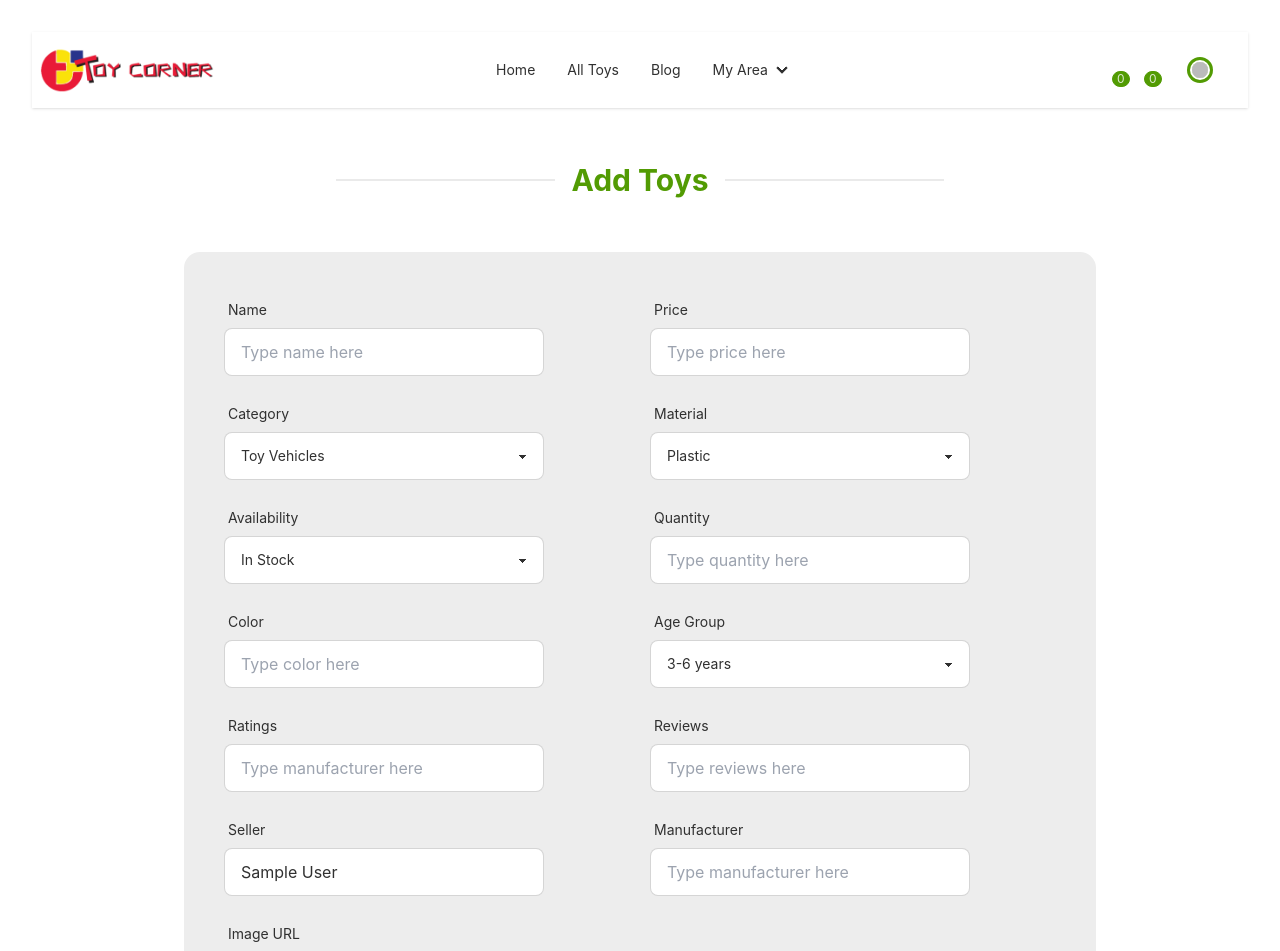
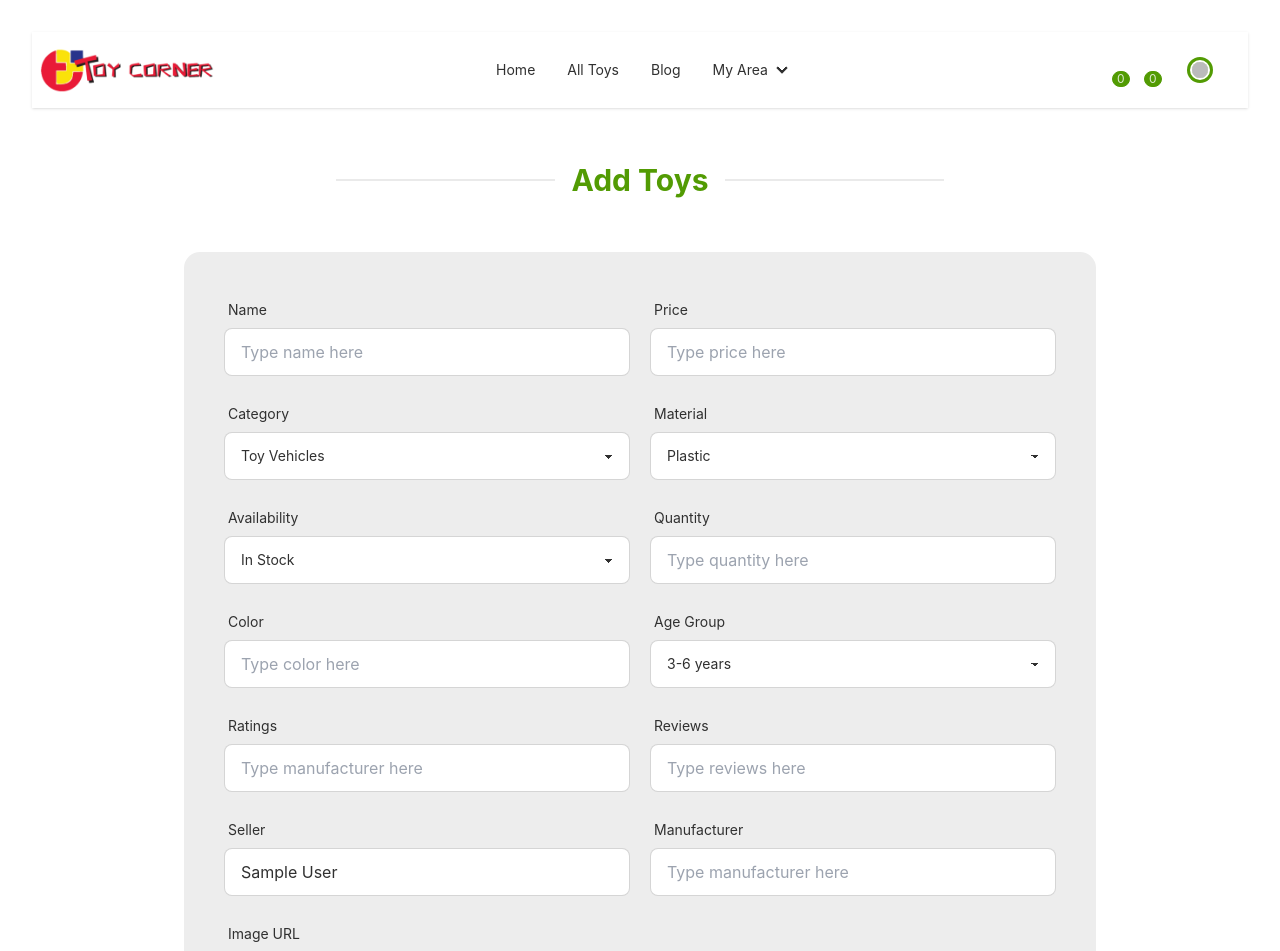
Before and after one commit to nurealammiaji/toy-corner-client, a React (Vite) app: page /add-toys in a window 1280 px wide. Shown: the top 951 px of the page. Built offline with nearby package versions, Linux system fonts and the light colour scheme; no server answers; sample sign-in values are in the browser's storage; some icons are missing.

Commit message:
server url changed

```diff
--- a/src/components/AddToy/AddToy.jsx
+++ b/src/components/AddToy/AddToy.jsx
@@ -53,8 +53,8 @@ const AddToy = () => {
             image: image
         }
 
-        // Adding Toy to the database
-        fetch('http://localhost:5000/products', {
+        //Adding Toy to the database
+        fetch('https://toy-corner-server-bd.vercel.app/products', {
             method: "POST",
             headers: {
                 "content-type": "application/json"
@@ -95,96 +95,96 @@ const AddToy = () => {
             <br /><br />
             <form onSubmit={handleAddToy} className="w-full p-10 mx-auto card md:w-9/12 bg-base-200">
                 <div className="grid gap-5 md:grid-cols-2">
-                    <div className="w-full max-w-xs form-control">
+                    <div className="w-full form-control">
                         <label className="label">
                             <span className="label-text">Name</span>
                         </label>
-                        <input type="text" name="name" placeholder="Type name here" className="w-full max-w-xs input input-bordered" />
+                        <input type="text" name="name" placeholder="Type name here" className="w-full input input-bordered" />
                     </div>
-                    <div className="w-full max-w-xs form-control">
+                    <div className="w-full form-control">
                         <label className="label">
                             <span className="label-text">Price</span>
                         </label>
-                        <input type="number" name="price" placeholder="Type price here" className="w-full max-w-xs input input-bordered" />
+                        <input type="number" name="price" placeholder="Type price here" className="w-full input input-bordered" />
                     </div>
-                    <div className="w-full max-w-xs form-control">
+                    <div className="w-full form-control">
                         <label className="label">
                             <span className="label-text">Category</span>
                         </label>
-                        <select className="select-bordered select">
+                        <select name="category" className="select-bordered select">
                             <option value="Toy Vehicles">Toy Vehicles</option>
                             <option value="Remote Control">Remote Control</option>
                             <option value="Educational">Educational</option>
                             <option value="Classic Toys">Classic Toys</option>
                         </select>
                     </div>
-                    <div className="w-full max-w-xs form-control">
+                    <div className="w-full form-control">
                         <label className="label">
                             <span className="label-text">Material</span>
                         </label>
-                        <select className="select select-bordered">
+                        <select name="material" className="select select-bordered">
                             <option value="Plastic">Plastic</option>
                             <option value="Metal">Metal</option>
                             <option value="Alloy">Alloy</option>
                             <option value="Composite">Composite</option>
                         </select>
                     </div>
-                    <div className="w-full max-w-xs form-control">
+                    <div className="w-full form-control">
                         <label className="label">
                             <span className="label-text">Availability</span>
                         </label>
-                        <select className="select select-bordered">
+                        <select name="availability" className="select select-bordered">
                             <option value="In Stock">In Stock</option>
                             <option value="Limited Stock">Limited Stock</option>
                             <option value="Out of Stock">Out of Stock</option>
                         </select>
                     </div>
-                    <div className="w-full max-w-xs form-control">
+                    <div className="w-full form-control">
                         <label className="label">
                             <span className="label-text">Quantity</span>
                         </label>
-                        <input type="text" name="quantity" placeholder="Type quantity here" className="w-full max-w-xs input input-bordered" />
+                        <input type="text" name="quantity" placeholder="Type quantity here" className="w-full input input-bordered" />
                     </div>
-                    <div className="w-full max-w-xs form-control">
+                    <div className="w-full form-control">
                         <label className="label">
                             <span className="label-text">Color</span>
                         </label>
-                        <input type="text" name="color" placeholder="Type color here" className="w-full max-w-xs input input-bordered" />
+                        <input type="text" name="color" placeholder="Type color here" className="w-full input input-bordered" />
                     </div>
-                    <div className="w-full max-w-xs form-control">
+                    <div className="w-full form-control">
                         <label className="label">
                             <span className="label-text">Age Group</span>
                         </label>
-                        <select className="select-bordered select">
+                        <select name="age" className="select-bordered select">
                             <option value="3-6 years">3-6 years</option>
                             <option value="3-7 years">3-7 years</option>
                             <option value="4-8 years">4-8 years</option>
                             <option value="5-12 years">5-12 years</option>
                         </select>
                     </div>
-                    <div className="w-full max-w-xs form-control">
+                    <div className="w-full form-control">
                         <label className="label">
                             <span className="label-text">Ratings</span>
                         </label>
-                        <input type="number" name="ratings" placeholder="Type manufacturer here" className="w-full max-w-xs input input-bordered" />
+                        <input type="number" name="ratings" placeholder="Type manufacturer here" className="w-full input input-bordered" />
                     </div>
-                    <div className="w-full max-w-xs form-control">
+                    <div className="w-full form-control">
                         <label className="label">
                             <span className="label-text">Reviews</span>
                         </label>
-                        <input type="number" name="reviews" placeholder="Type reviews here" className="w-full max-w-xs input input-bordered" />
+                        <input type="number" name="reviews" placeholder="Type reviews here" className="w-full input input-bordered" />
                     </div>
-                    <div className="w-full max-w-xs form-control">
+                    <div className="w-full form-control">
                         <label className="label">
                             <span className="label-text">Seller</span>
                         </label>
-                        <input type="text" name="seller" defaultValue={user.displayName} placeholder="Type seller here" className="w-full max-w-xs input input-bordered" />
+                        <input type="text" name="seller" defaultValue={user.displayName} placeholder="Type seller here" className="w-full input input-bordered" />
                     </div>
-                    <div className="w-full max-w-xs form-control">
+                    <div className="w-full form-control">
                         <label className="label">
                             <span className="label-text">Manufacturer</span>
                         </label>
-                        <input type="text" name="manufacturer" placeholder="Type manufacturer here" className="w-full max-w-xs input input-bordered" />
+                        <input type="text" name="manufacturer" placeholder="Type manufacturer here" className="w-full input input-bordered" />
                     </div>
                 </div>
                 <div className="w-full mt-5 form-control">
--- a/src/components/Home/FeaturedProducts.jsx
+++ b/src/components/Home/FeaturedProducts.jsx
@@ -14,7 +14,7 @@ const FeaturedProducts = () => {
     const [products, setProducts] = useState(null);
 
     useEffect(() => {
-        fetch('http://localhost:5000/products?limit=10')
+        fetch('https://toy-corner-server-bd.vercel.app/products?limit=10')
             .then(res => res.json())
             .then(data => setProducts(data))
     }, [])
--- a/src/components/Home/ProductTabs.jsx
+++ b/src/components/Home/ProductTabs.jsx
@@ -15,7 +15,7 @@ const ProductTabs = () => {
     const [category, setCategory] = useState("Plastic");
 
     useEffect(() => {
-        fetch(`http://localhost:5000/products/categories/${category}`)
+        fetch(`https://toy-corner-server-bd.vercel.app/products/categories/${category}`)
             .then(res => res.json())
             .then(data => setProducts(data))
     }, [category])
--- a/src/components/Home/TrendingProducts.jsx
+++ b/src/components/Home/TrendingProducts.jsx
@@ -50,7 +50,7 @@ const TrendingProducts = () => {
     };
 
     useEffect(() => {
-        fetch('http://localhost:5000/products?limit=20')
+        fetch('https://toy-corner-server-bd.vercel.app/products?limit=20')
             .then(res => res.json())
             .then(data => setToys(data))
     }, [])
--- a/src/components/MyToys/MyToy.jsx
+++ b/src/components/MyToys/MyToy.jsx
@@ -10,7 +10,7 @@ const MyToy = ({ toy, serial }) => {
 
     const handleDeleteToy = (_id) => {
         console.log("Delete", _id);
-        fetch(`http://localhost:5000/products/seller/${_id}`, {
+        fetch(`https://toy-corner-server-bd.vercel.app/products/seller/${_id}`, {
             method: "DELETE",
             headers: {
                 "content-type": "application/json"
--- a/src/components/MyToys/MyToys.jsx
+++ b/src/components/MyToys/MyToys.jsx
@@ -11,7 +11,7 @@ const MyToys = () => {
     const [toys, setToys] = useState(null);
 
     useEffect(() => {
-        fetch(`http://localhost:5000/products/seller/${user.email}`)
+        fetch(`https://toy-corner-server-bd.vercel.app/products/seller/${user.email}`)
             .then(res => res.json())
             .then(data => setToys(data))
     }, [user.email])
--- a/src/components/Toys/Toys.jsx
+++ b/src/components/Toys/Toys.jsx
@@ -8,7 +8,7 @@ const Toys = () => {
     const [toys, setToys] = useState(null);
 
     useEffect(() => {
-        fetch('http://localhost:5000/products?limit=20')
+        fetch('https://toy-corner-server-bd.vercel.app/products?limit=20')
         .then(res => res.json())
         .then(data => setToys(data))
     }, [])
--- a/src/routes/Routes.jsx
+++ b/src/routes/Routes.jsx
@@ -33,7 +33,7 @@ const Routes = createBrowserRouter([
             {
                 path: "toys/:id",
                 element: <Private><ToyDetails></ToyDetails></Private>,
-                loader: ({ params }) => fetch(`http://localhost:5000/products/${params.id}`)
+                loader: ({ params }) => fetch(`https://toy-corner-server-bd.vercel.app/products/${params.id}`)
             },
             {
                 path: "add-toys",
```
